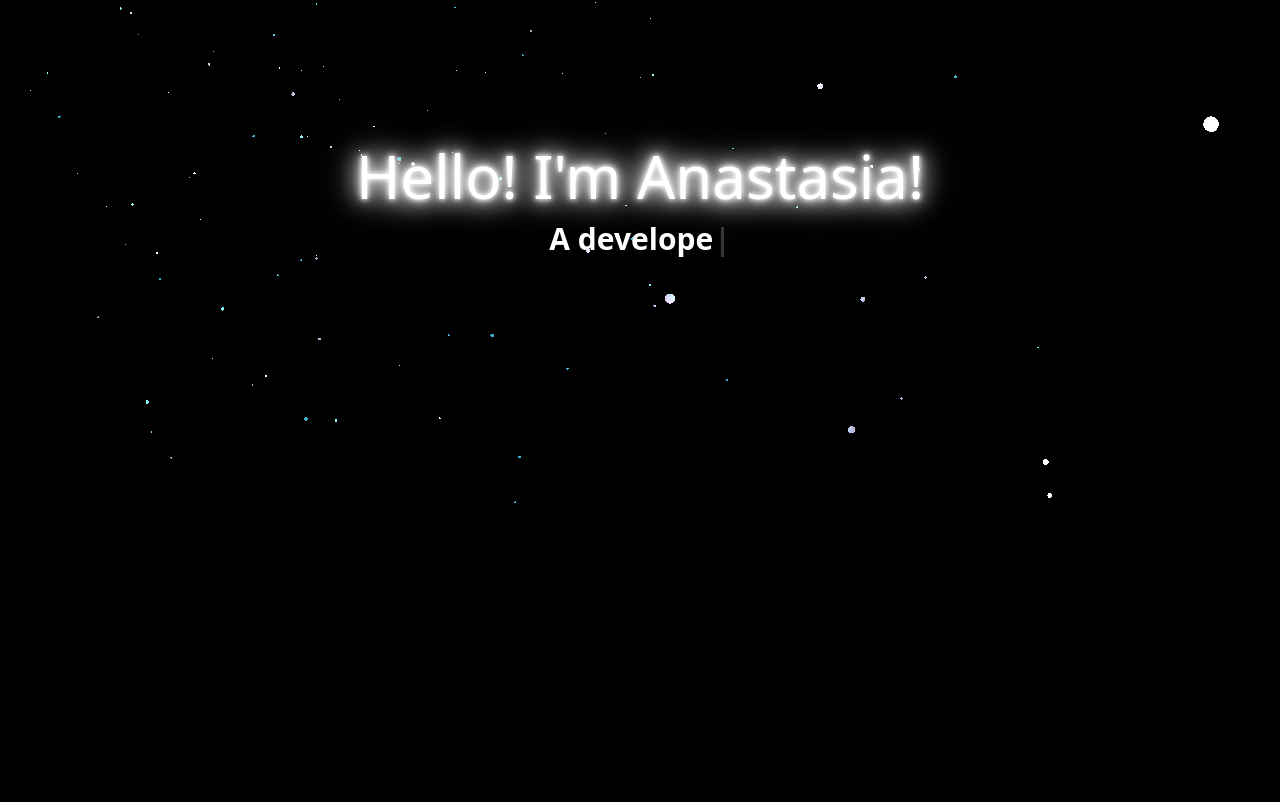
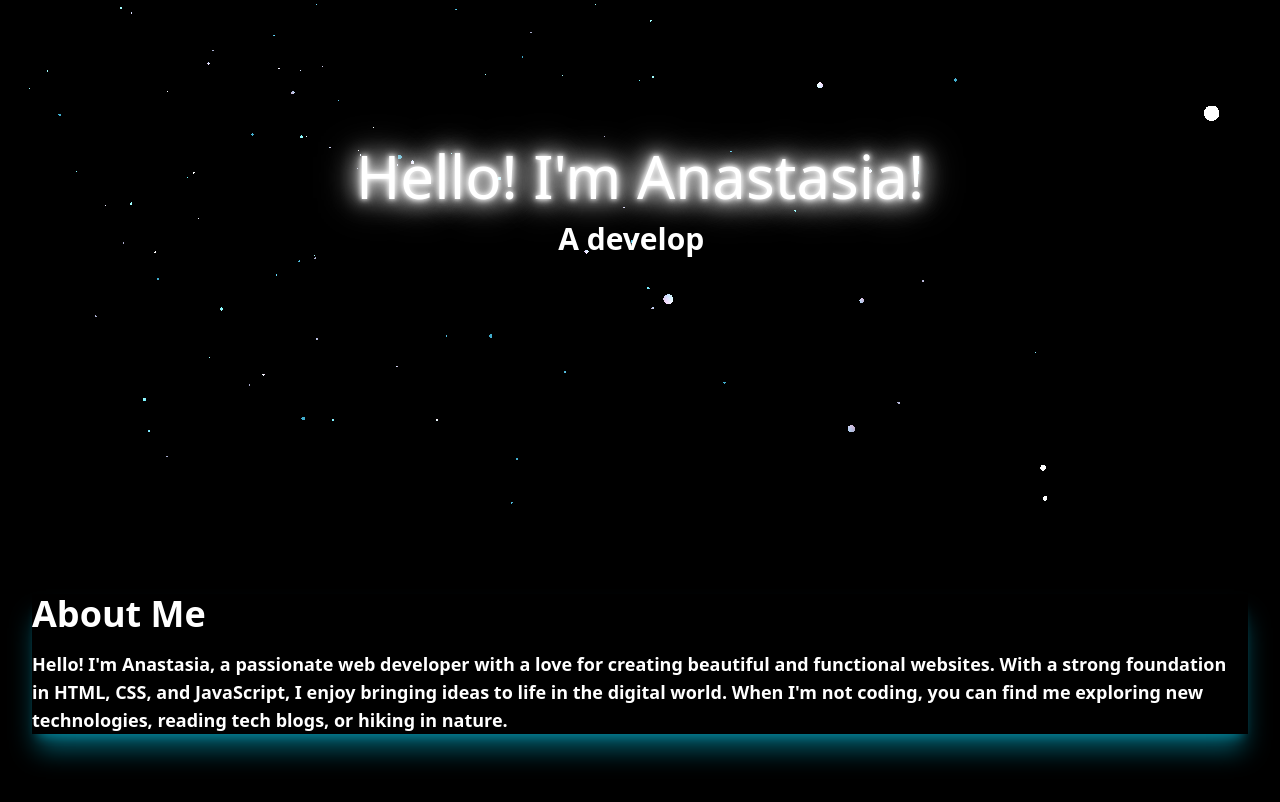
Before and after one commit to AnastasiaJ369/Portfolio, a React (Vite) app in the folder react-portfolio/: page / in a window 1280 px wide. Shown: the part 286-1088 px from the top of the page. Built offline with nearby package versions, Linux system fonts and the light colour scheme.

Commit message:
About Me section

```diff
--- a/react-portfolio/src/components/about.jsx
+++ b/react-portfolio/src/components/about.jsx
@@ -1,8 +1,22 @@
 import React from 'react'
+import Navbar from './navbar.jsx'
 
 const About = () => {
   return (
-     <section id="About" className='w-full h-screen'></section>
+     <section id="About" className='pt-20'>
+      <Navbar />
+        <div className='text-4xl font-bold mx-8 mb-4 shadow-xl shadow-cyan-500/50'>
+            <div className='text-white'>
+            About Me
+            </div>
+            <div className='text-lg mt-4 text-white'>
+              Hello! I'm Anastasia, a passionate web developer with a love for creating beautiful
+              and functional websites. With a strong foundation in HTML, CSS, and JavaScript, I
+              enjoy bringing ideas to life in the digital world. When I'm not coding, you can find
+               me exploring new technologies, reading tech blogs, or hiking in nature.
+            </div>
+        </div>
+     </section>
   )
 }
 
--- a/react-portfolio/src/components/contact.jsx
+++ b/react-portfolio/src/components/contact.jsx
@@ -1,8 +1,11 @@
 import React from 'react'
+import Navbar from './navbar'
 
 const Contact = () => {
   return (
-    <section id="Contact" className='w-full h-screen'></section>
+    <section id="Contact" className='w-full h-screen'>
+      <Navbar />
+    </section>
   )
 }
 
--- a/react-portfolio/src/components/projects.jsx
+++ b/react-portfolio/src/components/projects.jsx
@@ -1,8 +1,11 @@
 import React from 'react'
+import Navbar from './navbar'
 
 const Projects = () => {
   return (
-    <section id="Projects" className='w-full h-screen'></section>
+    <section id="Projects" className='w-full h-screen'>
+      <Navbar />
+    </section>
   )
 }
 
```
